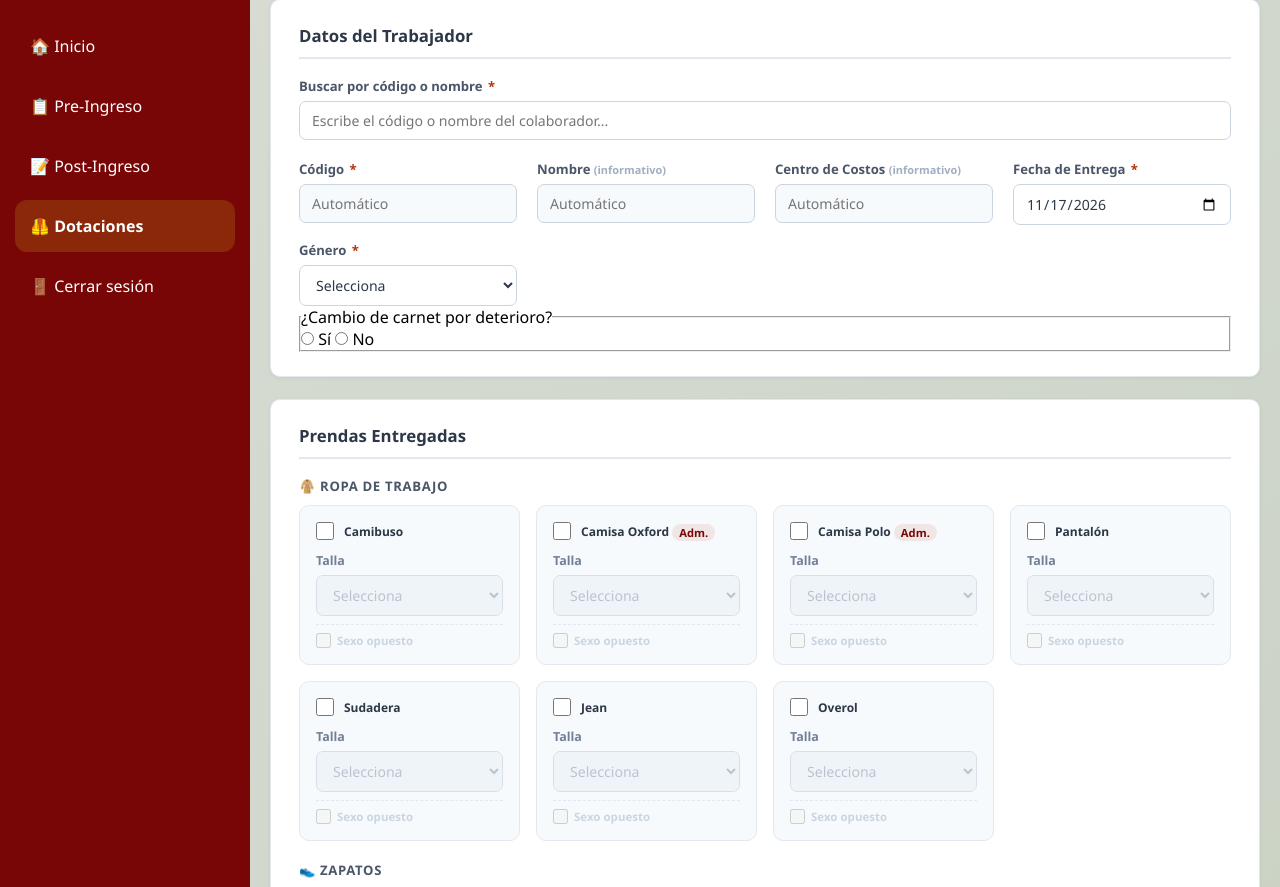
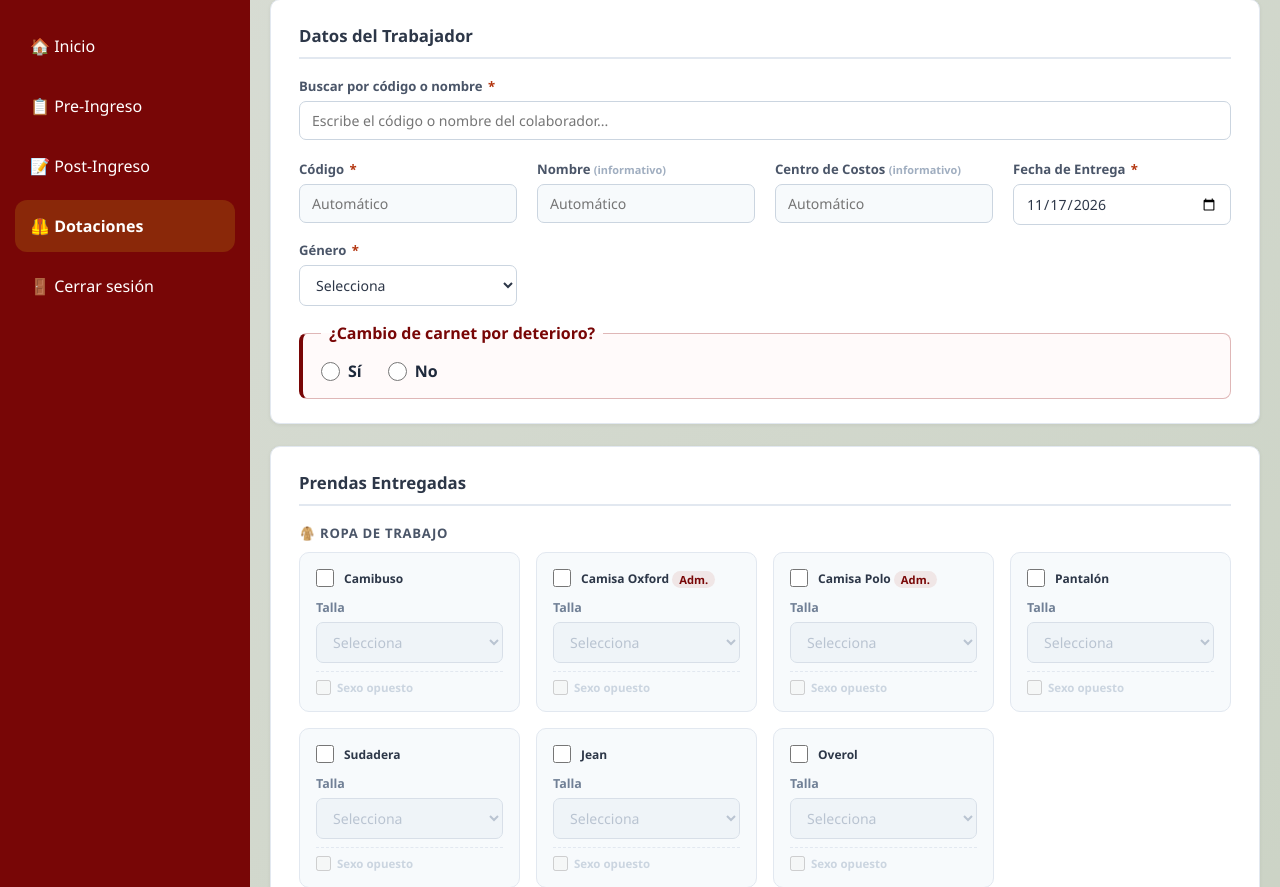
Before and after one commit to Sebastian1047/Gestion-humana, a PHP site: page /View/NuevaDotacion.php in a window 1280 px wide. Shown: the part 135-1022 px from the top of the page. Run offline with PHP 8.4, Linux system fonts and the light colour scheme; the visitor is signed in with stand-in values (Sample User, id 1).

Commit message:
style(dotaciones): resaltar pregunta de cambio de carnet

```diff
--- a/CSS/NewDotStyle.css
+++ b/CSS/NewDotStyle.css
@@ -1110,3 +1110,42 @@
   display: flex;
   gap: 10px;
 }
+
+/* Cambio de carnet: pregunta visible fuera de la fila de datos del trabajador. */
+.carnet-deterioro {
+    margin: 16px 0 0;
+    padding: 12px 18px 16px;
+    border: 1px solid #dfb7b7;
+    border-left: 4px solid #780606;
+    border-radius: 8px;
+    background: #fffafa;
+    min-width: 0;
+}
+.carnet-deterioro legend {
+    padding: 0 8px;
+    color: #780606;
+    font-size: 1rem;
+    font-weight: 700;
+}
+.carnet-opciones {
+    display: flex;
+    align-items: center;
+    flex-wrap: wrap;
+    gap: 26px;
+    padding-top: 4px;
+}
+.carnet-opcion {
+    display: inline-flex;
+    align-items: center;
+    gap: 8px;
+    font-size: 1rem;
+    font-weight: 600;
+    cursor: pointer;
+    color: #1e293b;
+}
+.carnet-opcion input[type="radio"] {
+    width: 19px;
+    height: 19px;
+    accent-color: #780606;
+    cursor: pointer;
+}
```
